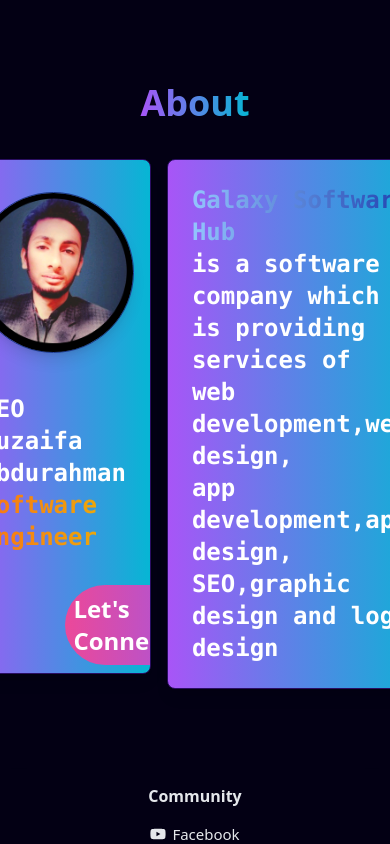
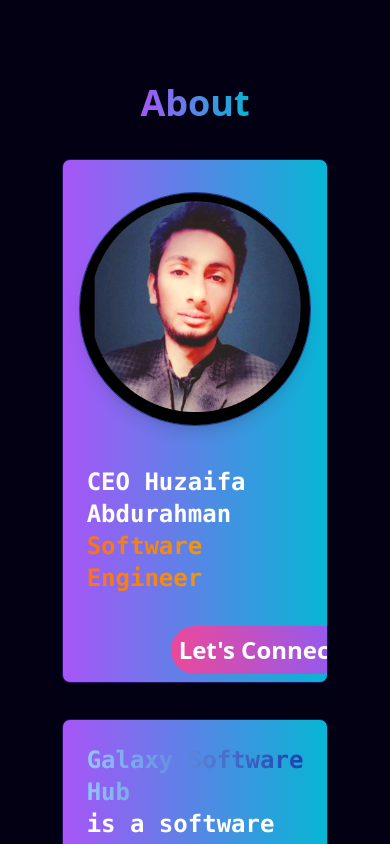
Before and after one commit to Huzaifa-Abdurahman/Galaxy-Software-Hub, a Next.js app: page / in a window 390 px wide. Shown: the part 6380-7224 px from the top of the page. Built offline with nearby package versions, Linux system fonts and the light colour scheme; a web font is replaced by a local one.

Commit message:
Update About.tsx

```diff
--- a/src/app/components/main/About.tsx
+++ b/src/app/components/main/About.tsx
@@ -5,7 +5,7 @@
   return (
     <div className='w-full h-full mt-32 flex flex-col justify-center items-center p-20' id='About'>
       <div className='text-4xl font-bold text-white '><h1 className='text-transparent bg-clip-text bg-gradient-to-r from-purple-500 to-cyan-500'>About</h1></div>
-      <div className='flex flex-row mt-4 gap-4'>
+      <div className='flex flex-col md:flex-row mt-4 gap-4'>
         <div className='flex flex-col'>
 
         <div className="relative mt-5 z-1 w-auto bg-gradient-to-r from-purple-500 to-cyan-500  rounded-lg shadow-lg border border-[#2A0E61]" >
```
